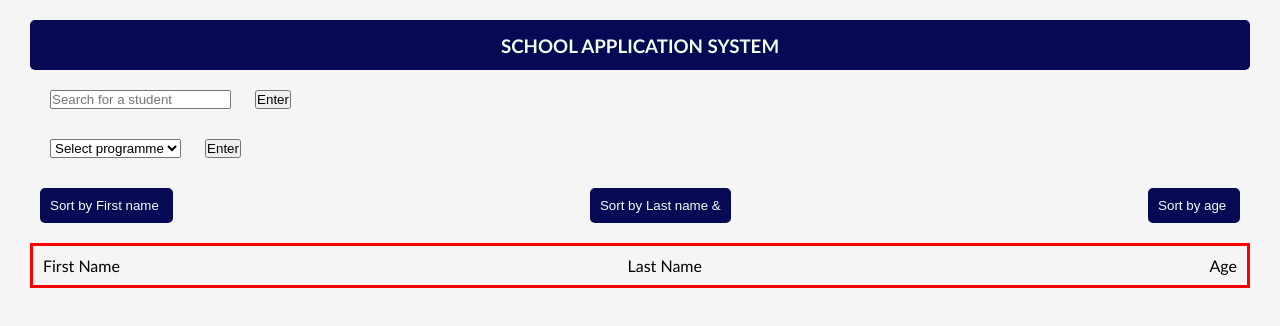
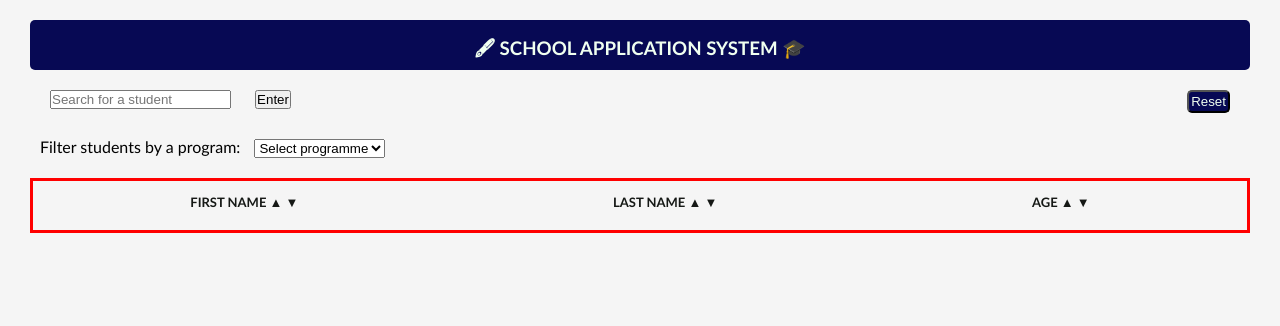
Before and after one commit to remsana/Javascript_Project_SchoolApplication, a plain HTML site: page index.html in a window 1280 px wide. Drawn offline with Linux system fonts and the light colour scheme; no server answers.

Commit message:
sorting after filtering is done

```diff
--- a/index.html
+++ b/index.html
@@ -10,7 +10,7 @@
   </head>
   <body>
     <header>
-      <h3>SCHOOL APPLICATION SYSTEM</h3>
+      <h3> 🖋 SCHOOL APPLICATION SYSTEM 🎓</h3>
     </header>
     <main>
       <!-- filtering students via search bar -->
@@ -18,36 +18,50 @@
       <div>
       <input type="text" id="searchType" placeholder="Search for a student"/>
       <input type="button" value="Enter" id="searchButton"/>
+      <button id="resetBtn">Reset</button>
     </div>
 
       <!-- filtering students by education -->
-     <div>
+     <div> Filter students by a program:
       <select name="filterEdu" id="eduFilter">
         <option value="defaultOption" selected hidden disabled>
           Select programme
         </option>
               </select>
-        <button id="progFilterBtn">Enter</button>
+        <!-- <button id="progFilterBtn">Enter</button> -->
+      </div>
+
+      <div>
+
+
       </div>
 
       <!-- Buttons for sorting -->
-      <div class="sortButtons">
-        <input type="button" id="sortByFirstName" value="Sort by First name " />
-        <input type="button" id="sortByLastName" value="Sort by Last name &" />
-        <input type="button" id="sortByAge" value="Sort by age " />
-      </div>
+      <!-- <div class="sortButtons">
+        <input type="button" id="sortByFirstName" value="Sort by First name &#9650 &#9660 " />
+        <input type="button" id="sortByLastName" value="Sort by Last name &#9650 &#9660" />
+        <input type="button" id="sortByAge" value="Sort by age &#9650 &#9660 " />
+      </div> -->
 
       <div class="studentContainer">
-        <ul id="firstName">First Name</ul>
-        <ul id="lastName">Last Name</ul>
-        <ul id="studentAge">Age</ul>
+        <div>
+        <label id="sortByFirstName" class="labelStudent">First Name &#9650 &#9660 </label>
+        <ul id="firstName"></ul>
+      </div>
+      <div>
+        <label id="sortByLastName" class="labelStudent">Last Name &#9650 &#9660</label>
+          <ul id="lastName"></ul>
+        </div>
+        <div>
+        <label id="sortByAge" class="labelStudent">Age &#9650 &#9660</label>
+          <ul id="studentAge"></ul>
+        </div>
 
       </div>
 
 <div id="schoolList" class="modal" >
   <span id="closeBtn" class="close">&times;</span>
   <div  class="modalContent">
-
 
   </div>
 </div>
--- a/main.js
+++ b/main.js
@@ -22,7 +22,9 @@ async function renderData() {
 
   //Creating the list of students by calling the function studentDataDisplay
 
-  studentDataDisplay(students, schools);
+
+  let filteredArrayOfStudents = students;
+  studentDataDisplay(filteredArrayOfStudents, schools);
 
   //-------------sorting the list------------------
   let ascendingFirstName = false;
@@ -32,7 +34,7 @@ async function renderData() {
   sortFirstNameBtn.addEventListener("click", () => {
     clearDom();
     //console.log("first name sort clicked");
-    let arrayFirstName = sortingArray(students, "firstName", ascendingFirstName);
+    let arrayFirstName = sortingArray(filteredArrayOfStudents, "firstName", ascendingFirstName);
     studentDataDisplay(arrayFirstName, schools);
     ascendingFirstName = !ascendingFirstName;
   });
@@ -40,7 +42,7 @@ async function renderData() {
   sortLastNameBtn.addEventListener("click", () => {
     clearDom();
     //console.log("Last name sort clicked");
-    let arrayLastName = sortingArray(students, "lastName", ascendingLastName);
+    let arrayLastName = sortingArray(filteredArrayOfStudents, "lastName", ascendingLastName);
     studentDataDisplay(arrayLastName, schools);
     ascendingLastName = !ascendingLastName;
   });
@@ -48,7 +50,7 @@ async function renderData() {
   sortAgeBtn.addEventListener("click", () => {
     clearDom();
     //console.log("age clicked");
-    let arrayAge = sortingArray(students, "age", ascendingAge);
+    let arrayAge = sortingArray(filteredArrayOfStudents, "age", ascendingAge);
     studentDataDisplay(arrayAge, schools);
     ascendingAge = !ascendingAge;
   });
@@ -63,7 +65,7 @@ async function renderData() {
 
   searchBtn.addEventListener("click", () => {
     let userSearchText = searchBar.value.toLowerCase();
-    let filteredStudents = students.filter((student) => {
+    filteredArrayOfStudents = students.filter((student) => {
       //console.log(`1,----- ${student.hobbies}`);
       let filteredHobbies = student.hobbies.filter((hobby) => {
         return hobby.toLowerCase().includes(userSearchText);
@@ -77,8 +79,9 @@ async function renderData() {
         filteredHobbies.length > 0
       );
     });
+    searchBar.value = "";
     clearDom();
-    studentDataDisplay(filteredStudents, schools);
+    studentDataDisplay(filteredArrayOfStudents, schools);
 
 
   });
@@ -104,22 +107,32 @@ async function renderData() {
   });
 
   //event listener for filtering
-  let progFilterBtn = document.querySelector("#progFilterBtn");
+  //let progFilterBtn = document.querySelector("#progFilterBtn");
 
-  progFilterBtn.addEventListener("click", () => {
+  selectOptions.addEventListener("change", () => {
     let userSelect = selectOptions.options[selectOptions.selectedIndex].value;
     console.log(userSelect);
 
-    let newArrayForProg = students.filter((object) => {
+    filteredArrayOfStudents = students.filter((object) => {
       return object.programme == userSelect;
     });
     clearDom();
-    studentDataDisplay(newArrayForProg, schools);
+    studentDataDisplay(filteredArrayOfStudents, schools);
   });
 
+  //reset
+
+let resetButton = document.querySelector("#resetBtn");
+resetButton.addEventListener("click", () =>{
+    clearDom();
+    filteredArrayOfStudents = students;
+  studentDataDisplay(filteredArrayOfStudents, schools);
+});
 
 }
 renderData();
+
+
 
 //------Functions-----
 
@@ -175,7 +188,7 @@ let studentDataDisplay = (studentArray, schoolArray) => {
             });
           });
         }
-        //printing different schools that will be color-coded
+        //printing schools that will be color-coded
         if (activityMatch == "match" && progMatch == "match") {
           let schoolNameLi = document.createElement("li");
           schoolNameLi.textContent = school.name;
@@ -199,15 +212,7 @@ let studentDataDisplay = (studentArray, schoolArray) => {
       modalClose.addEventListener("click", () => {
         schoolList.style.display = "none";
       });
-
-      //       window.onclick = function (event) {
-      // console.log(event);
-
-      //         if (event.target == schoolList) {
-      //           schoolList.style.display = "none";
-      //         }
-      //       };
-    });
+     });
     //printing lastname
     let studentLastNameList = document.createElement("li");
     studentLastNameList.textContent = student.lastName;
--- a/styles.css
+++ b/styles.css
@@ -24,34 +24,30 @@ header h3 {
   padding-top: 15px;
 }
 
-.sortButtons {
-  display: flex;
-  justify-content: space-between;
-  margin: 10px auto;
-  width: 100%;
-}
+.labelStudent {
+  text-transform: uppercase;
+  color: rgb(21, 24, 21);
+  cursor: pointer;
+  font-size: small;
+  font-weight: bold;
 
-.sortButtons input[type="button"] {
-  appearance: none;
-  background-color: rgb(7,9,84);
-  border-radius: 5px;
-  color: honeydew;
-  padding: 10px;
-  border: none;
-  cursor: pointer;
+  padding: 10px 0 10px 0;
+  margin: 10px 0 10px 0;
 }
 
 .studentContainer {
-  /* display: grid;
-  grid-template-areas: "first second third";
-  border: solid black; */
-
   display: flex;
-  justify-content: space-between;
+  justify-content: space-around;
+  align-items: center;
   margin: 10px auto;
-  width: 100%;
+  /* width: 100%; */
 
   border: solid red;
+}
+
+.firstNameClass {
+  color: rgb(12, 37, 109);
+  cursor: pointer;
 }
 
 
@@ -60,9 +56,8 @@ header h3 {
   display: none; /* Hidden by default */
   position: absolute; /* Stay in place */
   border:black solid;
-  /* padding-top: 15px; */
 
-}
+  }
 
 .close {
   float: right;
@@ -71,9 +66,6 @@ header h3 {
   border: 0 2px 0 0;
   padding-right: 5px;
   margin: 0;
-
-  /* border: solid red; */
-
 }
 
 .modalContent{
@@ -86,8 +78,10 @@ header h3 {
   cursor: pointer;
 }
 
-
-.firstNameClass {
-  color: rgb(12, 37, 109);
-  cursor: pointer;
+#resetBtn{
+  float: right;
+  background-color: rgb(7,9,84);
+  border-radius: 5px;
+  color: honeydew;
+  padding: 2px;
 }
```
